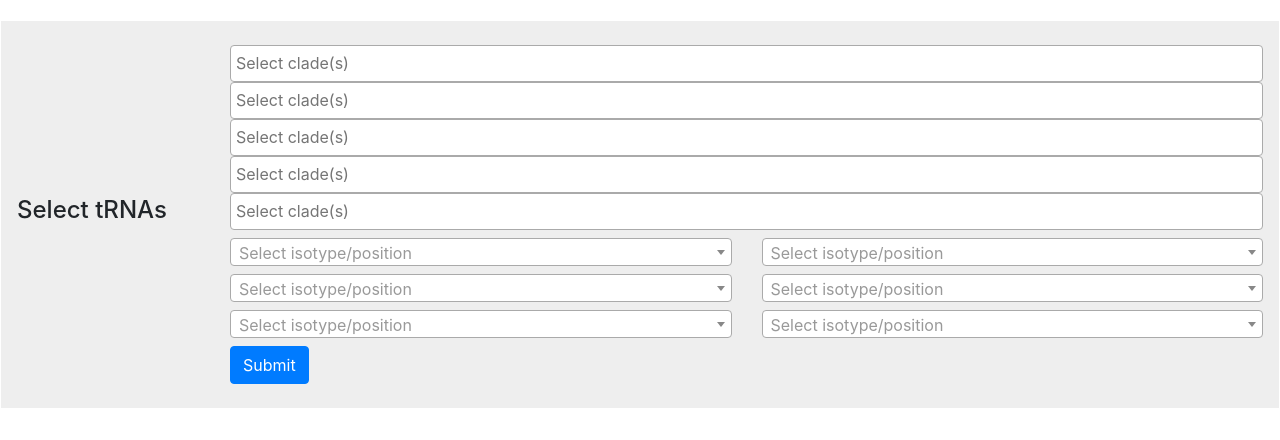
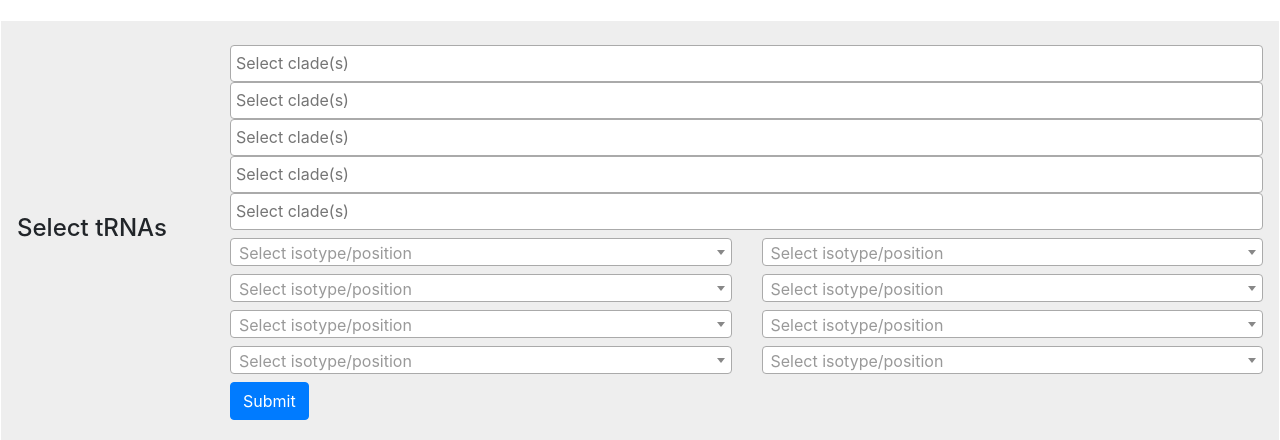
Before and after one commit to UCSC-LoweLab/tRNAviz, a Django app: template explorer/templates/explorer/species.html in a window 1280 px wide. Shown: the part 169-609 px from the top of the page. Run offline with Django 3.2, Linux system fonts and the light colour scheme; the template is opened without the code that fills it, so the values that code supplies are empty; parts of the project's set-up code (start-up, migrations or seed data) failed here and were passed over; some libraries are stand-ins or nearby versions.

Commit message:
Initial commit for species page

```diff
--- a/explorer/static/explorer/js/distributions.js
+++ b/explorer/static/explorer/js/distributions.js
@@ -1,4 +1,4 @@
-var isotypes, positions, parent;
+var isotypes, positions, parent, bar_x_scale;
 var stacked;
 var adata, idata, isotype_scale, position_scale, distro_data;
 var isotype_axis, position_axis, svg;
@@ -161,6 +161,12 @@ var draw_distribution = function(plot_data) {
 
   };
 
+  for (isotype of isotypes) {
+    for (position of positions) {
+      draw_facet(isotype, position, distro_data[isotype][position]);
+    };
+  };
+
   var tooltip = d3.select('.tooltip')
   var tooltip_position = tooltip.select('#tooltip-position');
   var tooltip_isotype = tooltip.select('#tooltip-isotype');
@@ -169,16 +175,195 @@ var draw_distribution = function(plot_data) {
   var tooltip_freq = tooltip.select('#tooltip-freq');
   var tooltip_count = tooltip.select('#tooltip-count');
 
-  for (isotype of isotypes) {
-    for (position of positions) {
-      draw_facet(isotype, position, distro_data[isotype][position]);
-    };
-  };
-
-
 };
 
 
 var draw_species_distribution = function(plot_data) {
-  d3.select('#distribution-svg').html(JSON.parse(plot_data));
-}
+  distro_data = JSON.parse(plot_data);
+  d3.select('#distribution-area .loading-overlay').style('display', 'none');
+
+  var foci = Object.keys(distro_data).sort();
+  var assembly_groups = []
+  for (focus of foci) {
+    assembly_groups = assembly_groups.concat(distro_data[focus].map(d => [d['assembly'], d['group']]))
+  }
+  assembly_groups = Array.from(new Set(assembly_groups.map(x => JSON.stringify(x)))).map(x => JSON.parse(x))
+  var assemblies = assembly_groups.map(x => x[0])
+  var groups = Array.from(new Set(assembly_groups.map(x => x[1])))
+
+  var group_sizes = Array.from(assembly_groups.map(x => x[1])
+    .sort()
+    .reduce((acc, val) => acc.set(val, 1 + (acc.get(val) || 0)), new Map())
+    .values())
+
+  var plot_width = 250 * foci.length + 400;
+  var plot_height = 20 * assemblies.length + 10 * groups.length;
+  var plot_margin = 100;
+  var facet_width = 250;
+  var y_axis_offset = 50 + 7 * assemblies.reduce(function (a, b) { return a.length > b.length ? a : b; }).length;
+
+  d3.select('#distribution-area')
+    .append('svg')
+    .attr('id', 'distribution-svg')
+    .attr('width', plot_width + plot_margin)
+    .attr('height', plot_height + plot_margin)
+    .append('g')
+    .attr('id', 'distribution-plots');
+
+  var focus_scale = d3.scaleBand()
+    .domain(foci)
+    .rangeRound([10, foci.length * (facet_width + 40) - 80])
+    .padding(0.1);
+
+  var focus_axis = d3.axisTop(focus_scale);
+
+  // generate y axis and put spacers in between groups
+  var assemblies_sorted = assembly_groups.sort((a, b) => parseInt(a[1]) - parseInt(b[1])).map(d => d[0]);
+  var y_axis_labels = [];
+  for (i in group_sizes) {
+    y_axis_labels = y_axis_labels.concat(assemblies_sorted.splice(0, group_sizes[i]));
+    if (i != groups.length - 1) y_axis_labels.push('spacer' + i);
+  }
+
+  var assembly_group_scale = d3.scaleBand()
+    .domain(y_axis_labels)
+    .rangeRound([10, plot_height - 30])
+    .paddingInner(0.1);
+
+  var assembly_group_axis = d3.axisLeft(assembly_group_scale);
+
+  var feature_scale = d3.scaleOrdinal()
+    .domain(['A', 'C', 'G', 'U', '-', 'A:A', 'A:C', 'A:G', 'A:U', 'C:A', 'C:C', 'C:G', 'C:U', 'G:A', 'G:C', 'G:G', 'G:U', 'U:A', 'U:C', 'U:G', 'U:U'])
+    .range(['#ffd92f', '#4daf4a', '#e41a1c', '#377eb8'].concat(d3.schemeCategory20));
+
+  var svg = d3.select('#distribution-svg');
+
+
+  svg.append('g')
+    .attr('class', 'xaxis')
+    .attr('transform', 'translate(' + y_axis_offset + ', 35)')
+    .call(focus_axis);
+
+  svg.selectAll('.xaxis text')
+    .attr('class', 'axis-text')
+    .attr('id', d => 'tick-' + foci[d])
+
+  svg.append('g')
+    .attr('class', 'yaxis')
+    .attr('transform', 'translate(' + y_axis_offset + ', 40)')
+    .call(assembly_group_axis);
+
+  svg.selectAll('.yaxis text')
+    .attr('class', 'axis-text')
+    .attr('id', d => 'tick-' + y_axis_labels[d])
+
+  svg.selectAll('.yaxis .tick')
+    .attr('opacity', d => {
+      if (d.substring(0, 6) == 'spacer') return 0;
+      return 1;
+    })
+
+  var draw_facet = function(focus, group, data) {
+
+    var current_facet = focus + '-' + group;
+    stacked = d3.stack().keys(all_features)
+      .offset(d3.stackOffsetExpand)(data);
+
+
+    var facet = d3.select('#distribution-plots')
+      .append('g')
+      .attr('class', 'facet')
+      .attr('id', current_facet)
+      .attr('focus', focus)
+      .attr('group', group)
+      .attr('transform', d => {
+        x = focus_scale(focus) + y_axis_offset - 10;
+        return "translate(" + x + ",40)";
+      })
+
+    function stackMin(stacked) {
+      return d3.min(stacked, function(d) { return d[0]; });
+    };
+
+    function stackMax(stacked) {
+      return d3.max(stacked, function(d) { return d[1]; });
+    };
+
+    bar_x_scale = d3.scaleLinear()
+      .domain([d3.min(stacked, stackMin), d3.max(stacked, stackMax)])
+      .range([0, facet_width]);
+
+    var bars = facet.append('g')
+      .selectAll('g')
+      .data(stacked)
+      .enter()
+      .append('g')
+      .attr("fill", d => feature_scale(d.key))
+      .on('mouseover', d => {
+        tooltip_feature.html(d.key);
+        tooltip_feature.style('text-color', feature_scale(d.key));
+        // tooltip_count.html(distro_data)
+      })
+      .selectAll('rect')
+      .data(d => d)
+      .enter()
+      .append('rect')
+      .attr('class', 'distro-rect')
+      .attr("x", d => bar_x_scale(d[0]))
+      .attr("y", d => assembly_group_scale(d.data.assembly))
+      .attr("width", d => {
+        adata = d;
+        return bar_x_scale(d[1] - d[0]) })
+      .attr("height", assembly_group_scale.bandwidth)
+      .attr("stroke-width", 1)
+      .attr("stroke", "black")
+      .on('mouseover', function(d, i) {
+        tooltip_position.html(d.data.focus.split('-')[1]);
+        tooltip_isotype.html(d.data.focus.split('-')[0]);
+        tooltip_group.html(d.data.group);
+        tooltip_freq.html(Math.round((d[1] - d[0]) * 100) / 100)
+        tooltip_count.html(distro_data[d.data.focus].filter(x => x['group'] == d.data.group && x['assembly'] == d.data.assembly)[0][d3.select('#tooltip-feature').html()]);
+        tooltip.transition()
+          .duration(100)
+          .style('opacity', .9)
+          .style('left', d3.event.pageX + 'px')
+          .style('top', d3.event.pageY + 'px');
+        d3.select(this)
+          .transition()
+          .duration(100)
+          .attr('class', 'distro-rect-highlight');
+      })
+      .on('mousemove', function(d, i) {
+        tooltip_freq.html(Math.round((d[1] - d[0]) * 100) / 100)
+        var feature = d3.select('#tooltip-feature').html()
+        tooltip_count.html(distro_data[d.data.focus].filter(x => x['group'] == d.data.group && x['assembly'] == d.data.assembly)[0][d3.select('#tooltip-feature').html()]);
+        tooltip.style('left', d3.event.pageX + 'px')
+          .style('top', d3.event.pageY + 'px');
+        })
+      .on('mouseout', function(d) {
+        tooltip.transition()
+          .duration(100)
+          .style('opacity', 0);
+        d3.select(this)
+          .transition()
+          .duration(100)
+          .attr('class', 'distro-rect');
+      });
+
+  };
+
+  for (focus of foci) {
+    for (group of groups) {
+      draw_facet(focus, group, distro_data[focus].filter(x => x['group'] == group));
+      console.log(distro_data[focus].filter(x => x['group'] == group).length)
+    };
+  };
+
+  var tooltip = d3.select('.tooltip')
+  var tooltip_position = tooltip.select('#tooltip-position');
+  var tooltip_isotype = tooltip.select('#tooltip-isotype');
+  var tooltip_group = tooltip.select('#tooltip-group');
+  var tooltip_feature = tooltip.select('#tooltip-feature');
+  var tooltip_freq = tooltip.select('#tooltip-freq');
+  var tooltip_count = tooltip.select('#tooltip-count');
+};
--- a/explorer/templates/explorer/species.html
+++ b/explorer/templates/explorer/species.html
@@ -20,6 +20,8 @@ $(document).ready(function() {
 	$('#position-select-2').select2({width: "100%", allowClear: true, placeholder: "Select isotype/position"});
 	$('#isotype-select-3').select2({width: "100%", allowClear: true, placeholder: "Select isotype/position"});
 	$('#position-select-3').select2({width: "100%", allowClear: true, placeholder: "Select isotype/position"});
+	$('#isotype-select-4').select2({width: "100%", allowClear: true, placeholder: "Select isotype/position"});
+	$('#position-select-4').select2({width: "100%", allowClear: true, placeholder: "Select isotype/position"});
 })
 </script>
 {% endblock %}
@@ -30,7 +32,7 @@ $(document).ready(function() {
 <script src="{% static 'explorer/js/distributions.js' %}"></script>
 <script type = "text/javascript">
 
-d3.json('{% url "explorer:species_distribution" clade_txids=plot_clades|clade_dicts_to_url_string isotypes=isotypes|list_to_url_string positions=positions|list_to_url_string %}', draw_species_distribution);
+d3.json('{% url "explorer:species_distribution" clade_txids=plot_clades|clade_dicts_to_url_string foci=foci|foci_to_url_string %}', draw_species_distribution);
 </script>
 {% endblock %}
 
@@ -80,16 +82,15 @@ d3.json('{% url "explorer:species_distribution" clade_txids=plot_clades|clade_di
 				<div class='my-2'>
 					<div class="row">
 						<div class="col">
-							<select class='multiselect' name="form_isotypes_1" id="isotype-select-1">
+							<select name="form_isotypes_1" id="isotype-select-1">
 								<option></option>
-								<option value="All">All isotypes</option>
 								{% for isotype in isotypes_list %}
 								<option value="{{ isotype }}">{{ isotype }}</option>
 								{% endfor %}
 							</select>
 						</div>
 						<div class="col">
-							<select class='multiselect' name="form_positions_1" id="position-select-1">
+							<select name="form_positions_1" id="position-select-1">
 								<option></option>
 								{% for position in positions_list %}
 								<option value="{{ position }}">{{ position }}</option>
@@ -101,16 +102,15 @@ d3.json('{% url "explorer:species_distribution" clade_txids=plot_clades|clade_di
 				<div class='my-2'>
 					<div class="row">
 						<div class="col">
-							<select class='multiselect' name="form_isotypes_3" id="isotype-select-3">
+							<select name="form_isotypes_2" id="isotype-select-2">
 								<option></option>
-								<option value="All">All isotypes</option>
 								{% for isotype in isotypes_list %}
 								<option value="{{ isotype }}">{{ isotype }}</option>
 								{% endfor %}
 							</select>
 						</div>
 						<div class="col">
-							<select class='multiselect' name="form_positions_3" id="position-select-3">
+							<select name="form_positions_2" id="position-select-2">
 								<option></option>
 								{% for position in positions_list %}
 								<option value="{{ position }}">{{ position }}</option>
@@ -122,7 +122,27 @@ d3.json('{% url "explorer:species_distribution" clade_txids=plot_clades|clade_di
 				<div class='my-2'>
 					<div class="row">
 						<div class="col">
-							<select class='multiselect' name="form_isotypes_2" id="isotype-select-2">
+							<select name="form_isotypes_3" id="isotype-select-3">
+								<option></option>
+								{% for isotype in isotypes_list %}
+								<option value="{{ isotype }}">{{ isotype }}</option>
+								{% endfor %}
+							</select>
+						</div>
+						<div class="col">
+							<select name="form_positions_3" id="position-select-3">
+								<option></option>
+								{% for position in positions_list %}
+								<option value="{{ position }}">{{ position }}</option>
+								{% endfor %}
+							</select>
+						</div>
+					</div>
+				</div>
+				<div class='my-2'>
+					<div class="row">
+						<div class="col">
+							<select name="form_isotypes_4" id="isotype-select-4">
 								<option></option>
 								<option value="All">All isotypes</option>
 								{% for isotype in isotypes_list %}
@@ -131,7 +151,7 @@ d3.json('{% url "explorer:species_distribution" clade_txids=plot_clades|clade_di
 							</select>
 						</div>
 						<div class="col">
-							<select class='multiselect' name="form_positions_2" id="position-select-2">
+							<select name="form_positions_4" id="position-select-4">
 								<option></option>
 								{% for position in positions_list %}
 								<option value="{{ position }}">{{ position }}</option>
--- a/explorer/templatetags/explorer_extras.py
+++ b/explorer/templatetags/explorer_extras.py
@@ -23,3 +23,7 @@ def list_to_url_string(mylist):
 @register.filter('list_to_pretty_string')
 def list_to_pretty_string(mylist):
   return ', '.join(mylist)
+
+@register.filter('foci_to_url_string')
+def foci_to_url_string(foci):
+  return ';'.join([','.join([focus[0][0], focus[1][0]]) for focus in foci])
--- a/explorer/urls.py
+++ b/explorer/urls.py
@@ -19,7 +19,7 @@ urlpatterns = [
   path('variation/distribution', views.variation_distribution, name = 'variation_distribution'),
   path('variation/species', views.variation_species, name = 'variation_species'),
   path('api/distribution/<str:clade_txids>/<str:isotypes>/<str:positions>/', views.distribution, name = 'distribution'),
-  path('api/species/<str:clade_txids>/<str:isotypes>/<str:positions>/', views.species_distribution, name = 'species_distribution'),
+  path('api/species/<str:clade_txids>/<str:foci>/', views.species_distribution, name = 'species_distribution'),
 
   path('compare/', views.compare, name = 'compare'),
   path('compare/render', views.render_bitchart, name = 'render'),
```
Also changed, not shown: explorer/views.py (+24 -22 lines).
